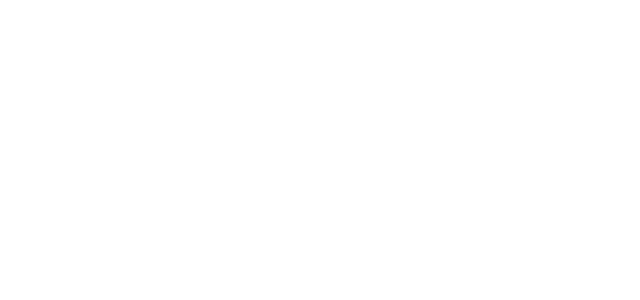
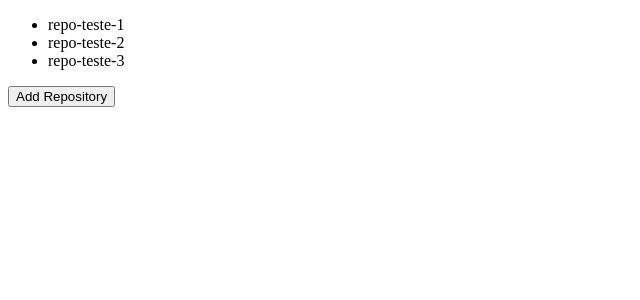
Before and after one commit to GuilhermeDeOliveiraAmorim/githooks, a React (Create React App) app: page / in a window 1280 px wide. Shown: the top 300 px of the page, without its empty margins (0-640 px from the left). Built offline with nearby package versions, Linux system fonts and the light colour scheme.

Commit message:
feat: learning about hooks

```diff
--- a/src/App.tsx
+++ b/src/App.tsx
@@ -1,7 +1,30 @@
-import React from "react";
+import React, { useState } from "react";
 
 function App() {
-    return <div className="App"></div>;
+    const [repositories, setRepositories] = useState([
+        { id: 1, name: "repo-teste-1" },
+        { id: 2, name: "repo-teste-2" },
+        { id: 3, name: "repo-teste-3" },
+    ]);
+
+    function handleAddRepository() {
+        const idN = Math.random();
+        setRepositories([
+            ...repositories,
+            { id: idN, name: "novo-repo-"+idN }
+        ]);
+    }
+
+    return (
+        <>
+            <ul>
+                {repositories.map((repo) => (
+                    <li key={repo.id}>{repo.name}</li>
+                ))}
+            </ul>
+            <button onClick={handleAddRepository}>Add Repository</button>
+        </>
+    );
 }
 
 export default App;
```
